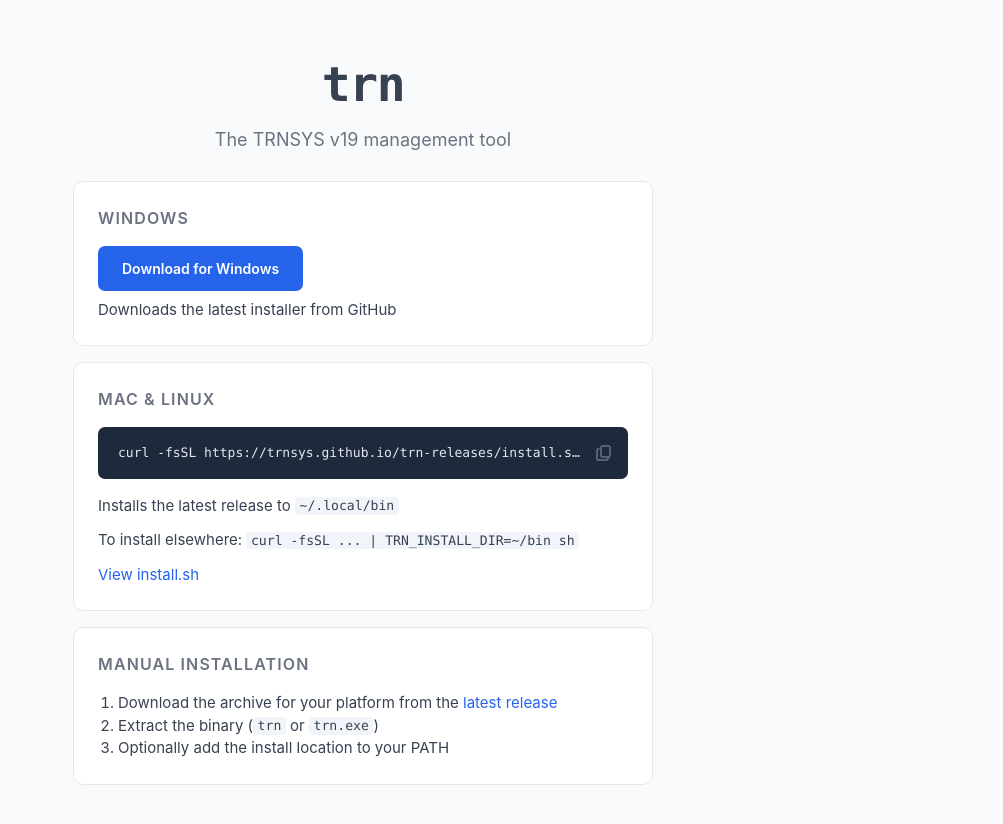
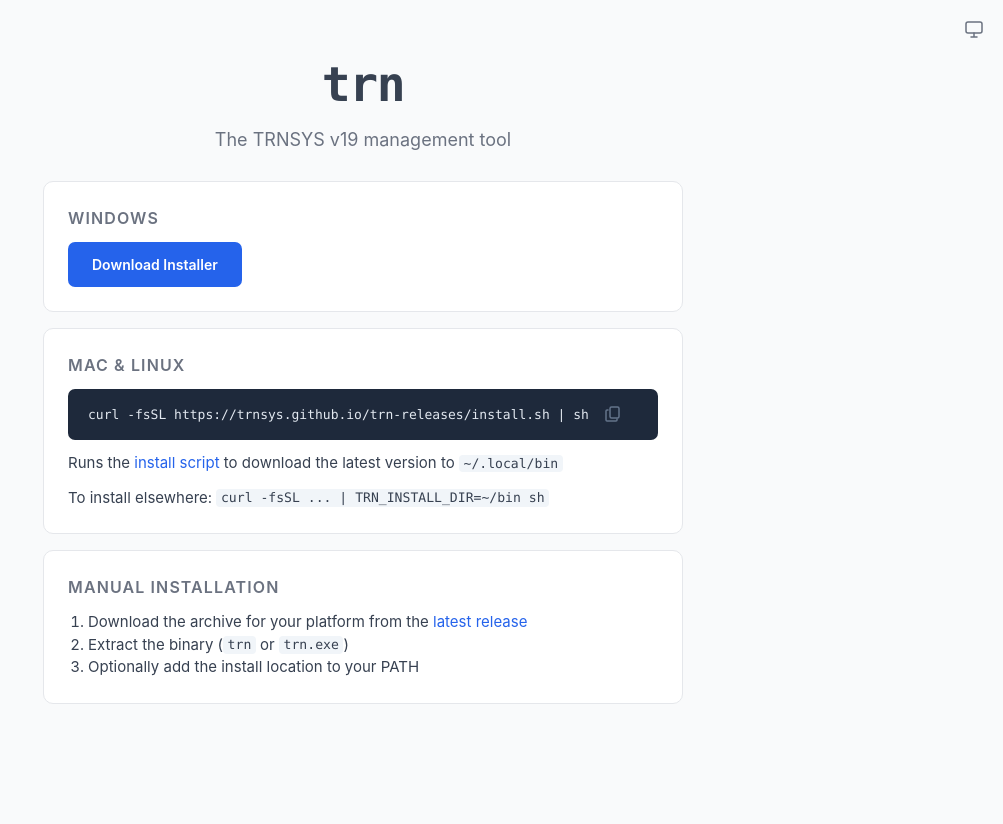
Before and after one commit to trnsys/trn-releases, a plain HTML site: page index.html in a window 1280 px wide. Shown: the whole page, without its empty margins (277-1280 px from the left). After the commit the page ends 800 px from the top, so only its background shows below. Drawn offline with Linux system fonts and the light colour scheme.

Commit message:
Add dark mode, accessibility, and simplify structure
 - Dark mode with system preference detection and manual toggle
 - Skip-to-content link, focus indicators, aria-label on copy button
 - Card spacing via flex gap, removed inline styles
 - Streamlined copy and layout across all cards

```diff
--- a/index.html
+++ b/index.html
@@ -18,11 +18,26 @@
       --muted:    #6b7280;
       --code-bg:  #1e293b;
       --code-fg:  #e2e8f0;
+      --code-inline-bg: #f1f5f9;
       --font: -apple-system, BlinkMacSystemFont, "Segoe UI", Roboto,
               Helvetica, Arial, sans-serif;
       --mono: ui-monospace, "SFMono-Regular", Consolas, "Liberation Mono",
               Menlo, monospace;
     }
+
+    /* ── Dark mode: forced ── */
+    html.dark {
+      --bg:       #111827;
+      --surface:  #1f2937;
+      --border:   #374151;
+      --text:     #e5e7eb;
+      --muted:    #9ca3af;
+      --accent:   #3b82f6;
+      --accent-h: #2563eb;
+      --code-bg:  #e2e8f0;
+      --code-fg:  #1e293b;
+    }
+    html.dark { --code-inline-bg: #374151; }
 
     body {
       font-family: var(--font);
@@ -34,7 +49,7 @@
     }
 
     .wrap {
-      max-width: 580px;
+      max-width: 640px;
       margin: 0 auto;
     }
 
@@ -60,6 +75,9 @@
 
     /* ── Section cards ── */
     .card {
+      display: flex;
+      flex-direction: column;
+      gap: 0.75rem;
       background: var(--surface);
       border: 1px solid var(--border);
       border-radius: 10px;
@@ -73,11 +91,11 @@
       text-transform: uppercase;
       letter-spacing: 0.07em;
       color: var(--muted);
-      margin-bottom: 1rem;
     }
 
     /* ── Download button ── */
     .btn {
+      align-self: start;
       display: inline-block;
       background: var(--accent);
       color: #fff;
@@ -93,12 +111,9 @@
 
     /* ── Code block ── */
     .codeblock-wrap {
-      display: grid;
-      grid-template-columns: minmax(0, auto) max-content;
+      display: flex;
       align-items: center;
-      width: fit-content;
       max-width: 100%;
-      margin-bottom: 1rem;
       background: var(--code-bg);
       border-radius: 7px;
     }
@@ -106,6 +121,7 @@
     .codeblock-wrap pre {
       margin: 0;
       min-width: 0;
+      overflow: hidden;
     }
 
     .codeblock-wrap pre code {
@@ -124,6 +140,7 @@
     .copy-btn {
       display: flex;
       align-items: center;
+      flex-shrink: 0;
       background: none;
       border: none;
       cursor: pointer;
@@ -134,49 +151,65 @@
     }
 
     .copy-btn:hover { color: #94a3b8; }
-    .copy-btn.copied { color: #4ade80; }
+    .copy-btn.copied { color: #22c55e; }
 
-    ul.what {
-      padding-left: 1.25rem;
-    }
-
-    ul.what li { margin-bottom: 0.2rem; }
-
-    ul.what a, ol.what a {
-      color: var(--accent);
-      text-decoration: none;
-    }
-
-    ul.what a:hover, ol.what a:hover { text-decoration: underline; }
+    .card a:not(.btn) { color: var(--accent); text-decoration: none; }
+    .card a:not(.btn):hover { text-decoration: underline; }
 
     code {
       font-family: var(--mono);
       font-size: 0.875em;
-      background: #f1f5f9;
+      background: var(--code-inline-bg);
       padding: 0.1em 0.35em;
       border-radius: 4px;
       white-space: nowrap;
     }
 
-    .links {
-      display: flex;
-      flex-wrap: wrap;
-      gap: 0.75rem;
-      margin-top: 0.4rem;
+    /* ── Focus indicators ── */
+    *:focus-visible {
+      outline: 2px solid var(--accent);
+      outline-offset: 2px;
     }
 
-    .links a {
-      color: var(--accent);
+    /* ── Skip link ── */
+    .skip-link {
+      position: absolute;
+      top: -3rem;
+      left: 0;
+      background: var(--accent);
+      color: #fff;
+      padding: 0.5rem 1rem;
+      border-radius: 0 0 6px 0;
+      font-weight: 600;
       text-decoration: none;
+      z-index: 200;
+      transition: top 0.2s;
     }
+    .skip-link:focus { top: 0; }
 
-    .links a:hover { text-decoration: underline; }
-
+    /* ── Theme toggle ── */
+    .theme-toggle {
+      position: fixed;
+      top: 1rem;
+      right: 1rem;
+      background: none;
+      border: none;
+      cursor: pointer;
+      color: var(--muted);
+      padding: 0.25rem;
+      border-radius: 4px;
+      line-height: 0;
+      transition: color 0.15s;
+      z-index: 100;
+    }
+    .theme-toggle:hover { color: var(--text); }
 
   </style>
 </head>
 <body>
-  <main class="wrap">
+  <a href="#main" class="skip-link">Skip to content</a>
+  <button id="theme-toggle" class="theme-toggle" aria-label="Color scheme: system"></button>
+  <main id="main" class="wrap">
 
     <header>
       <h1>trn</h1>
@@ -188,9 +221,8 @@
       <h2>Windows</h2>
       <a class="btn"
          href="https://github.com/trnsys/trn-releases/releases/latest/download/trn-windows-x64-installer.msi">
-        Download for Windows
+        Download Installer
       </a>
-      <p style="margin-top: 0.5rem;">Downloads the latest installer from GitHub</p>
     </div>
 
     <!-- macOS / Linux -->
@@ -198,8 +230,7 @@
       <h2>Mac &amp; Linux</h2>
 
       <div class="codeblock-wrap">
-        <pre><code id="curl-cmd">curl -fsSL https://trnsys.github.io/trn-releases/install.sh | sh</code></pre>
-        <button class="copy-btn" id="copy-btn" title="Copy" aria-label="Copy command">
+        <pre><code id="curl-cmd">curl -fsSL https://trnsys.github.io/trn-releases/install.sh | sh</code></pre><button class="copy-btn" id="copy-btn" title="Copy command to the clipboard" aria-label="Copy command">
           <svg width="16" height="16" viewBox="0 0 16 16" fill="none" stroke="currentColor" stroke-width="1.5" stroke-linecap="round" stroke-linejoin="round">
             <rect x="5" y="1" width="9" height="11" rx="1.5"/>
             <path d="M3 4H2a1 1 0 0 0-1 1v9a1 1 0 0 0 1 1h9a1 1 0 0 0 1-1v-1"/>
@@ -207,20 +238,16 @@
         </button>
       </div>
 
-      <p>Installs the latest release to <code>~/.local/bin</code></p>
+      <p>Runs the <a href="https://github.com/trnsys/trn-releases/blob/main/install.sh">install script</a> to download the latest version to <code>~/.local/bin</code></p>
 
-      <p style="margin-top: 0.75rem;">To install elsewhere: <code>curl -fsSL ... | TRN_INSTALL_DIR=~/bin sh</code></p>
-
-      <div class="links" style="margin-top: 0.75rem;">
-        <a href="https://github.com/trnsys/trn-releases/blob/main/install.sh">View install.sh</a>
-      </div>
+      <p>To install elsewhere: <code>curl -fsSL ... | TRN_INSTALL_DIR=~/bin sh</code></p>
     </div>
 
     <!-- Manual installation -->
     <div class="card">
       <h2>Manual installation</h2>
 
-      <ol class="what" style="padding-left: 1.25rem;">
+      <ol style="padding-left: 1.25rem;">
         <li>Download the archive for your platform from the <a href="https://github.com/trnsys/trn-releases/releases/latest">latest release</a></li>
         <li>Extract the binary (<code>trn</code> or <code>trn.exe</code>)</li>
         <li>Optionally add the install location to your PATH</li>
@@ -230,6 +257,7 @@
 
   </main>
 <script>
+  /* ── Copy button ── */
   (function () {
     var btn = document.getElementById('copy-btn');
     var copyIcon = btn.innerHTML;
@@ -238,13 +266,54 @@
       navigator.clipboard.writeText(document.getElementById('curl-cmd').textContent).then(function () {
         btn.classList.add('copied');
         btn.innerHTML = checkIcon;
+        btn.setAttribute('aria-label', 'Copied!');
         setTimeout(function () {
           btn.classList.remove('copied');
           btn.innerHTML = copyIcon;
+          btn.setAttribute('aria-label', 'Copy command');
         }, 2000);
       }).catch(function () {});
     });
   })();
+
+  /* ── Theme toggle ── */
+  (function () {
+    var LABELS = {
+      system: 'Color scheme: system',
+      dark:   'Color scheme: dark',
+      light:  'Color scheme: light'
+    };
+    var ICONS = {
+      system: '<svg width="18" height="18" viewBox="0 0 18 18" fill="none" stroke="currentColor" stroke-width="1.5" stroke-linecap="round" stroke-linejoin="round" aria-hidden="true"><rect x="1" y="2" width="16" height="11" rx="2"/><path d="M6 17h6M9 13v4"/></svg>',
+      dark:   '<svg width="18" height="18" viewBox="0 0 18 18" fill="none" stroke="currentColor" stroke-width="1.5" stroke-linecap="round" stroke-linejoin="round" aria-hidden="true"><path d="M15.5 11.5A7 7 0 1 1 6.5 2.5a5.5 5.5 0 0 0 9 9z"/></svg>',
+      light:  '<svg width="18" height="18" viewBox="0 0 18 18" fill="none" stroke="currentColor" stroke-width="1.5" stroke-linecap="round" stroke-linejoin="round" aria-hidden="true"><circle cx="9" cy="9" r="3"/><path d="M9 1v2M9 15v2M1 9h2M15 9h2M3.22 3.22l1.42 1.42M13.36 13.36l1.42 1.42M3.22 14.78l1.42-1.42M13.36 4.64l1.42-1.42"/></svg>'
+    };
+    var current = 'system';
+    var toggle = document.getElementById('theme-toggle');
+
+    var mq = window.matchMedia('(prefers-color-scheme: dark)');
+
+    function apply(state) {
+      current = state;
+      var html = document.documentElement;
+      var shouldBeDark = state === 'dark' || (state === 'system' && mq.matches);
+      html.classList.toggle('dark', shouldBeDark);
+      toggle.innerHTML = ICONS[state];
+      toggle.setAttribute('aria-label', LABELS[state]);
+    }
+
+    mq.addEventListener('change', function () {
+      if (current === 'system') apply('system');
+    });
+
+    toggle.addEventListener('click', function () {
+      var sysDark = window.matchMedia('(prefers-color-scheme: dark)').matches;
+      var states = sysDark ? ['system', 'light', 'dark'] : ['system', 'dark', 'light'];
+      apply(states[(states.indexOf(current) + 1) % states.length]);
+    });
+
+    apply('system');
+  })();
 </script>
 </body>
 </html>
```
